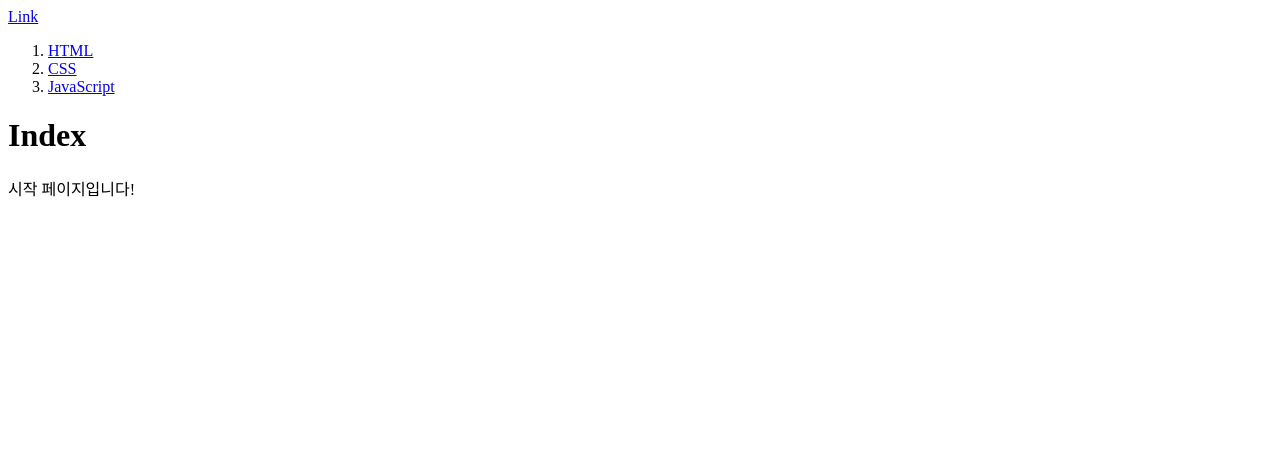
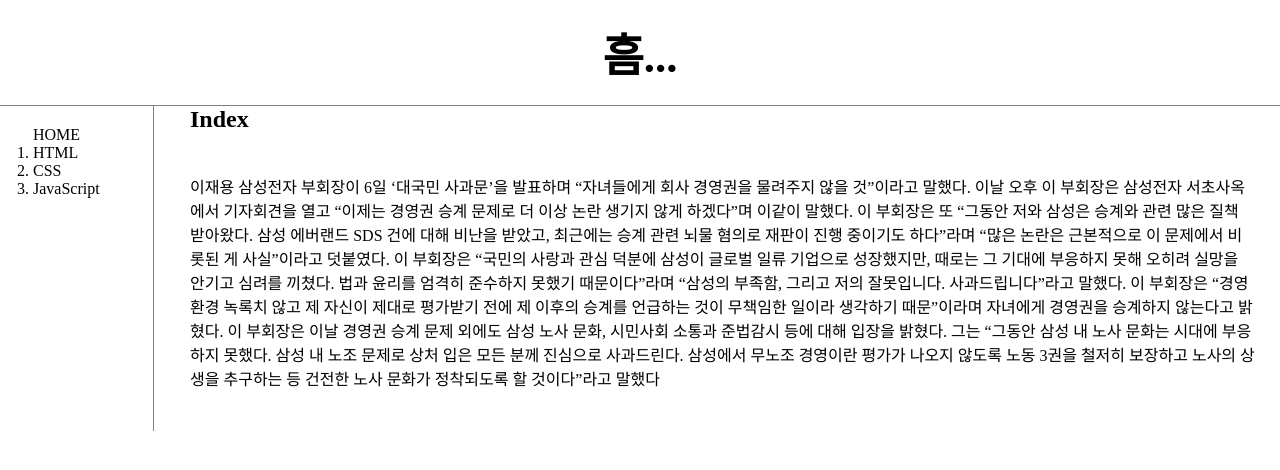
Before and after one commit to INGPlay/curly-garbanzo, a plain HTML site: page index.html in a window 1280 px wide. Drawn offline with Linux system fonts and the light colour scheme.

Commit message:
Add files via upload

```diff
--- a/index.html
+++ b/index.html
@@ -1,8 +1,10 @@
 <!doctype html>
 <html>
   <head>
-    <title>WEB1 - html</title>
+    <title>WEB1 - index</title>
     <meta charset="utf-8">
+    <link rel="stylesheet" href="style.css">
+
     <!-- Global site tag (gtag.js) - Google Analytics -->
 <script async src="https://www.googletagmanager.com/gtag/js?id=UA-165610932-1"></script>
 <script>
@@ -12,21 +14,33 @@
 
   gtag('config', 'UA-165610932-1');
 </script>
-
   </head>
 
   <body>
-    <a href="https://www.w3.org/TR/html5/" target="_blank" title = "html5 specification">Link</a>
+    <h1>흠...</h1>
+    <div id="grid">
       <ol>
+        <a href="index.html">HOME</a>
         <li><a href = "1.html">HTML</a></li>
-       <li><a href = "2.html">CSS</a></li>
+        <li><a href = "2.html">CSS</font></a></li>
         <li><a href = "3.html">JavaScript</a></li>
       </ol>
-
-     <h1>Index</h1>
-
+      <div>
+        <h2>Index</h2>
         <p>
-       시작 페이지입니다!
+          이재용 삼성전자 부회장이 6일 ‘대국민 사과문’을 발표하며 “자녀들에게 회사 경영권을 물려주지 않을 것”이라고 말했다.
+이날 오후 이 부회장은 삼성전자 서초사옥에서 기자회견을 열고 “이제는 경영권 승계 문제로 더 이상 논란 생기지 않게 하겠다”며 이같이 말했다.
+ 이 부회장은 또 “그동안 저와 삼성은 승계와 관련 많은 질책 받아왔다. 삼성 에버랜드 SDS 건에 대해 비난을 받았고,
+  최근에는 승계 관련 뇌물 혐의로 재판이 진행 중이기도 하다”라며 “많은 논란은 근본적으로 이 문제에서 비롯된 게 사실”이라고 덧붙였다.
+이 부회장은 “국민의 사랑과 관심 덕분에 삼성이 글로벌 일류 기업으로 성장했지만, 때로는 그 기대에 부응하지 못해 오히려 실망을 안기고 심려를 끼쳤다.
+ 법과 윤리를 엄격히 준수하지 못했기 때문이다”라며 “삼성의 부족함, 그리고 저의 잘못입니다. 사과드립니다”라고 말했다.
+  이 부회장은 “경영환경 녹록치 않고 제 자신이 제대로 평가받기 전에 제 이후의 승계를 언급하는 것이 무책임한 일이라 생각하기 때문”이라며
+   자녀에게 경영권을 승계하지 않는다고 밝혔다.
+이 부회장은 이날 경영권 승계 문제 외에도 삼성 노사 문화, 시민사회 소통과 준법감시 등에 대해 입장을 밝혔다.
+ 그는 “그동안 삼성 내 노사 문화는 시대에 부응하지 못했다. 삼성 내 노조 문제로 상처 입은 모든 분께 진심으로 사과드린다.
+  삼성에서 무노조 경영이란 평가가 나오지 않도록 노동 3권을 철저히 보장하고 노사의 상생을 추구하는 등 건전한 노사 문화가 정착되도록 할 것이다”라고 말했다
         </p>
+      </div>
+    </div>
   </body>
 </html>
--- /dev/null
+++ b/style.css
@@ -0,0 +1,55 @@
+a{
+  color:black;
+  text-decoration: none;
+}
+
+h1{
+  font-size: 45px;
+  text-align: center;
+  border-bottom: 1px solid grey;
+  margin:0;
+  padding: 20px;
+}
+
+h2{
+  margin:0;
+  padding-left: 25px;
+}
+
+p{
+  padding: 25px;
+}
+
+#grid{
+  display: grid;
+  grid-template-columns:165px 1fr;
+}
+
+#grid ol{
+  border-right:1px solid grey;
+  width:100px;
+  margin:0;
+  padding: 20px;
+  padding-left: 33px;
+}
+
+#grid ol{
+  padding-left: 33px;
+}
+
+body{
+  margin: 0;
+}
+
+@media(max-width:800px){
+  #grid{
+    display: block;
+    grid-template-columns:165px 1fr;
+  }
+  #grid ol{
+    display:block;
+    width:auto;
+    border-right:none;
+    border-bottom:1px solid grey;
+  }
+}
```
Also changed, not shown: 1.html (+10 -6 lines), 2.html (+11 -6 lines), 3.html (+11 -6 lines), box.html (added, +20 -0 lines), grid.html (added, +23 -0 lines), mediaquery.html (added, +24 -0 lines). Lines whose indentation alone changed are shown as unchanged.
